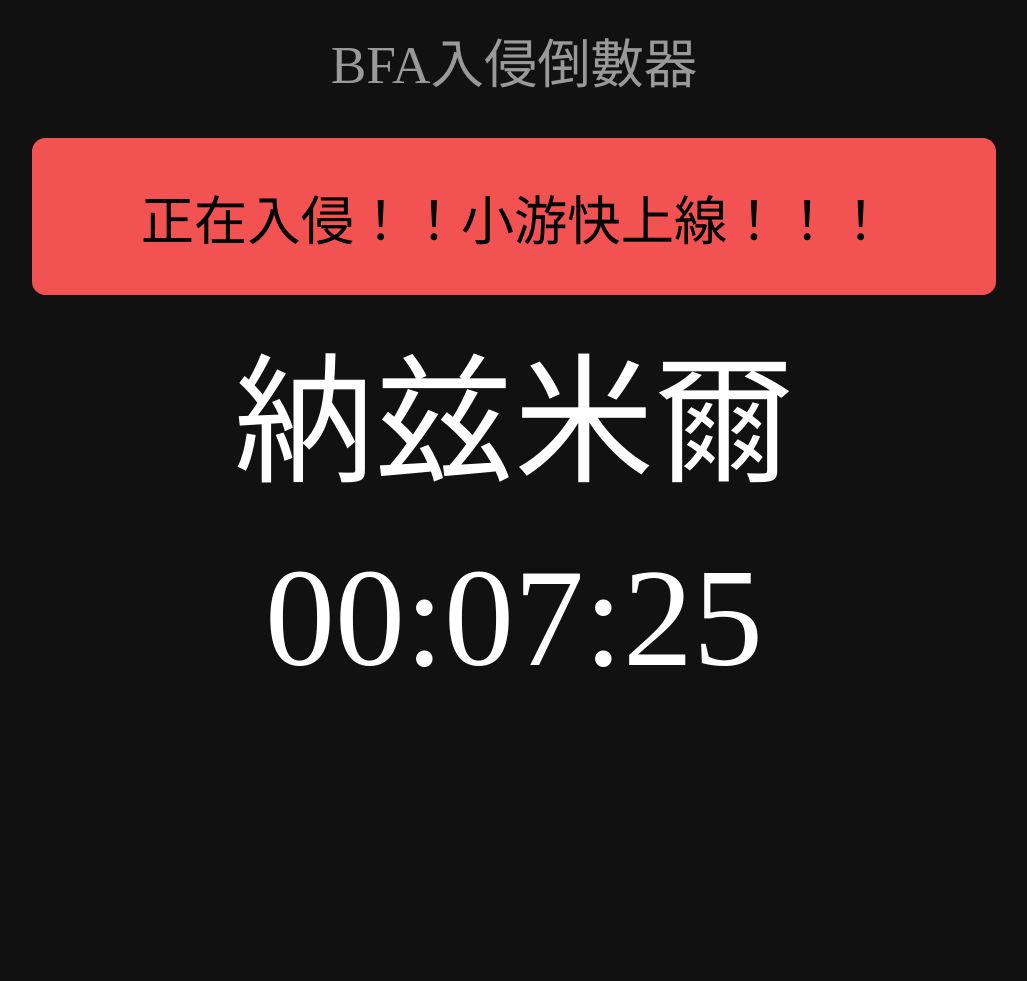
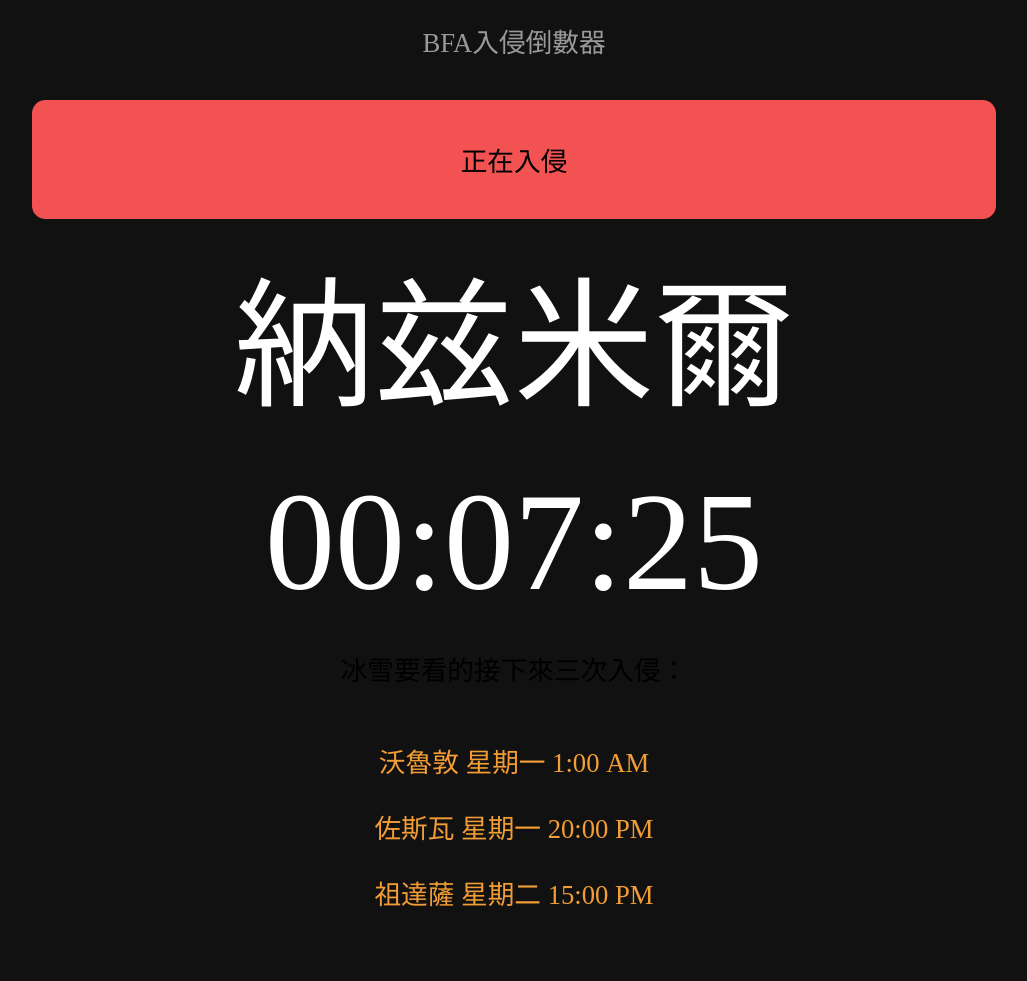
Before and after one commit to jormax/bfacountdown, a plain HTML site: page index.html in a window 1280 px wide. Shown: the whole page, without its empty margins (126-1153 px from the left). Before the commit the page ends 800 px from the top, so only its background shows below. Drawn offline with nearby package versions, Linux system fonts and the light colour scheme.

Commit message:
Add files via upload

```diff
--- a/index.html
+++ b/index.html
@@ -20,6 +20,8 @@
 <div id="state"></div>
 <div id="location"></div>
 <div id="countdown"></div>
+<div class="state">冰雪要看的接下來三次入侵：</div>
+<div id="list"></div>
 <div id="root"></div>
   <script src='https://unpkg.com/react/umd/react.development.js'></script>
 <script src='https://unpkg.com/react-dom/umd/react-dom.development.js'></script>
--- a/js/index.js
+++ b/js/index.js
@@ -1,4 +1,19 @@
+var start = 1545170400;
+var b = [];
 var myVar = setInterval(test, 1000);
+var t = new Date().getTime();
+var d = t / 1000;
+var h = (d - 1545170400) / 3600;
+var n = Math.floor(h / 19 % 6);
+var l = h % 19;
+var a = [
+"祖達薩",
+"提拉加德海灣",
+"納兹米爾",
+"斯托頌恩谷地",
+"沃魯敦",
+"佐斯瓦",
+"祖達薩"];
 
 function test() {
   var t = new Date().getTime();
@@ -15,36 +30,24 @@
   "佐斯瓦",
   "祖達薩"];
 
+
   if (l < 7) {
+    ReactDOM.render("正在入侵", document.getElementById("state"));
 
-    ReactDOM.render(
-    "正在入侵！！小游快上線！！！",
-    document.getElementById('state'));
-
-
-    ReactDOM.render(
-    a[n],
-    document.getElementById('location'));
-
+    ReactDOM.render(a[n], document.getElementById("location"));
     ReactDOM.render(
     display(Math.floor((7 - l) * 60 * 60)),
-    document.getElementById('countdown'));
+    document.getElementById("countdown"));
+
   } else {
-    ReactDOM.render(
-    "下次入侵",
-    document.getElementById('state'));
+    ReactDOM.render("下次入侵", document.getElementById("state"));
 
-
-    ReactDOM.render(
-    a[n + 1],
-    document.getElementById('location'));
-
+    ReactDOM.render(a[n + 1], document.getElementById("location"));
     ReactDOM.render(
     display(Math.floor((19 - l) * 60 * 60)),
-    document.getElementById('countdown'));
+    document.getElementById("countdown"));
 
   }
-
 
 
 
@@ -57,9 +60,45 @@
   var minutes = seconds % 3600 / 60;
   seconds %= 60;
 
-  return [hours, minutes, seconds].map(format).join(':');
+  return [hours, minutes, seconds].map(format).join(":");
 }
 
+
+
+
+
 function format(val) {
-  return ('0' + Math.floor(val)).slice(-2);
+  return ("0" + Math.floor(val)).slice(-2);
 }
+
+function Inv(nextcount) {
+  var now = Math.floor(new Date().getTime() / 1000);
+  var ttt = Math.floor(now - start);
+  var k = Math.floor(ttt / 3600 / 19) + nextcount;
+  var nextInvasion = new Date((start + k * 3600 * 19) * 1000);
+  var ampm = nextInvasion.getHours() >= 12 ? nextInvasion.getHours() + ':00 PM' : nextInvasion.getHours() + ':00 AM';
+  var weekday = new Array(7);
+  weekday[0] = "星期日";
+  weekday[1] = "星期一";
+  weekday[2] = "星期二";
+  weekday[3] = "星期三";
+  weekday[4] = "星期四";
+  weekday[5] = "星期五";
+  weekday[6] = "星期六";
+  var outstr = a[n + 1 + nextcount] + "    " + weekday[nextInvasion.getDay()] + "   " + ampm;
+  return outstr;
+}
+
+
+
+
+
+
+ReactDOM.render(
+React.createElement("div", null,
+  React.createElement("div", null, Inv(1)),
+  React.createElement("div", null, Inv(2)),
+  React.createElement("div", null, Inv(3))),
+
+
+document.getElementById("list"));
--- a/sass/style.sass
+++ b/sass/style.sass
@@ -21,3 +21,5 @@
 #countdown
   color: #fff
   font-size: 140px
+#list
+  color: #f29d35
```
Also changed, not shown: css/style.css, 2 other files.
